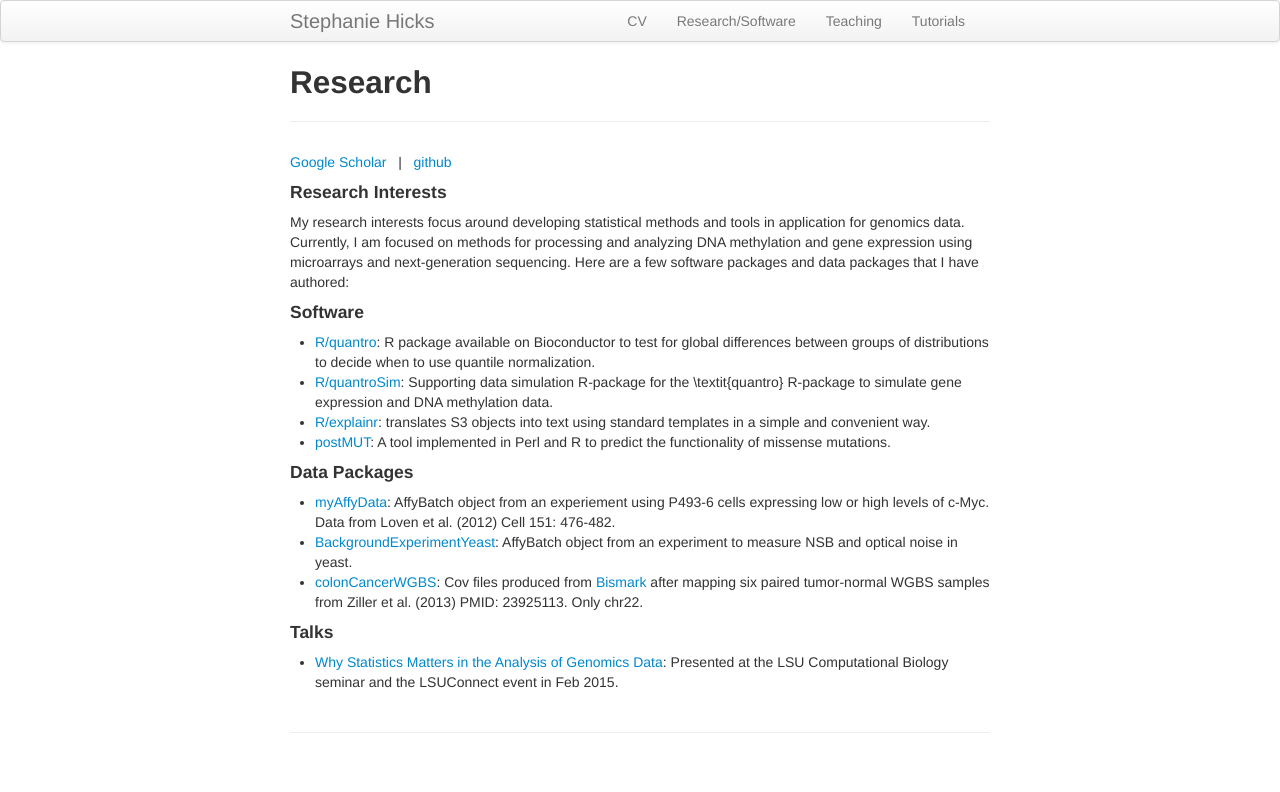
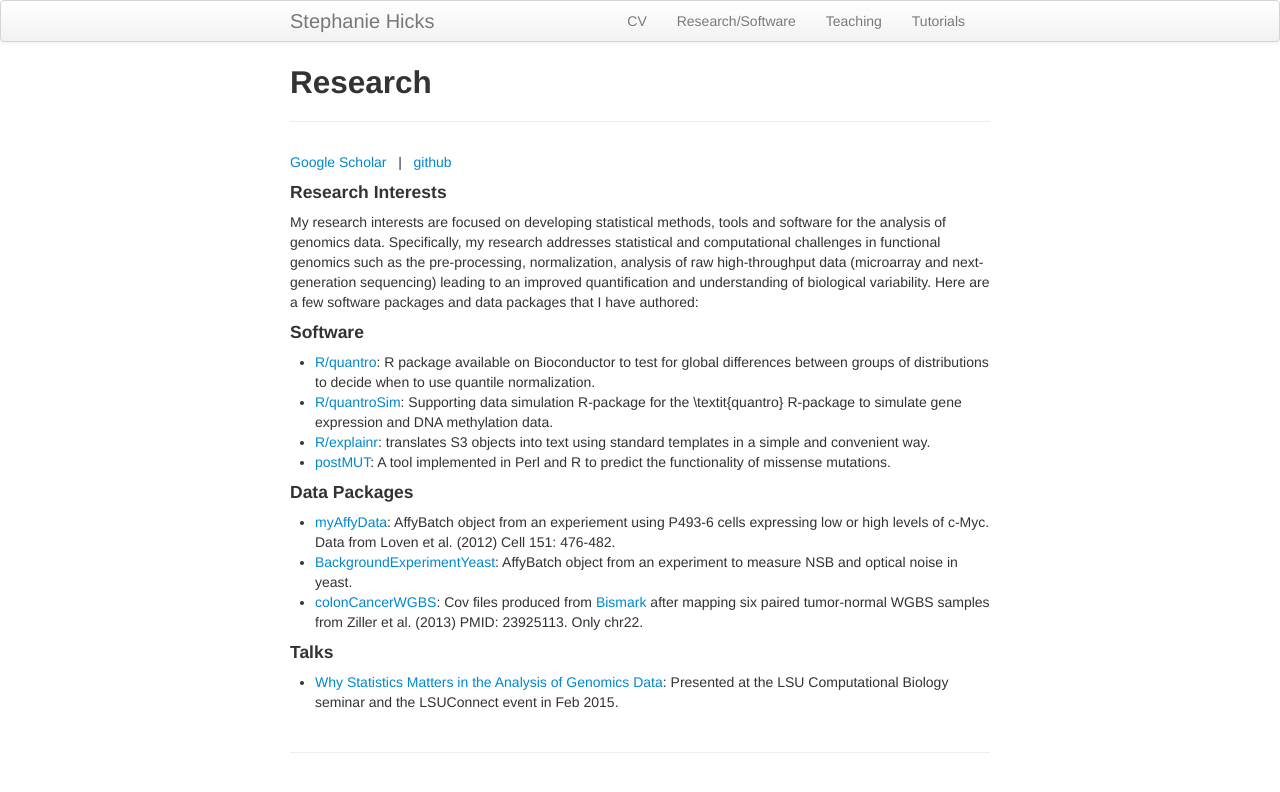
Before and after one commit to jmcgread/stephaniehicks.github.io, a Jekyll site: the page built from pages/research.md, in a window 1280 px wide. Shown: the top 792 px of the page. Built offline with Jekyll 4.4.1, drawn with Linux system fonts in a browser that asks for light colours.

Commit message:
updated research interests

```diff
--- a/pages/research.md
+++ b/pages/research.md
@@ -7,7 +7,7 @@ title: Research
 [github](https://github.com/stephaniehicks)
 
 #### Research Interests
-My research interests focus around developing statistical methods and tools in application for genomics data. Currently, I am focused on methods for processing and analyzing DNA methylation and gene expression using microarrays and next-generation sequencing. Here are a few software packages and data packages that I have authored:
+My research interests are focused on developing statistical methods, tools and software for the analysis of genomics data. Specifically, my research addresses statistical and computational challenges in functional genomics such as the pre-processing, normalization, analysis of raw high-throughput data (microarray and next-generation sequencing) leading to an improved quantification and understanding of biological variability. Here are a few software packages and data packages that I have authored:
 
 
 #### Software
```
